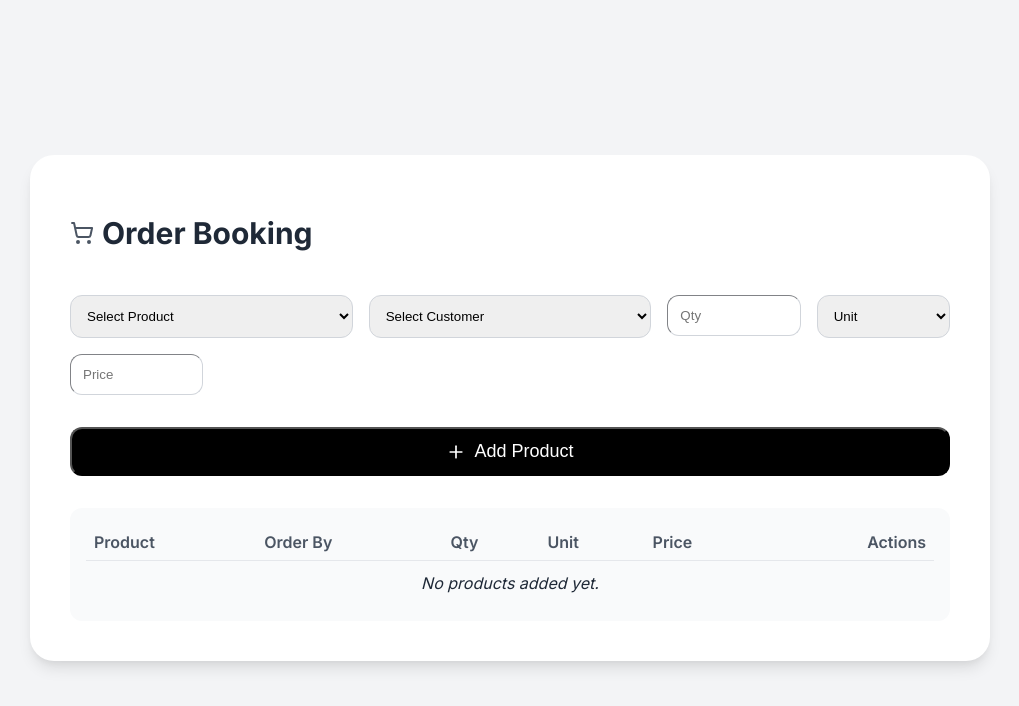
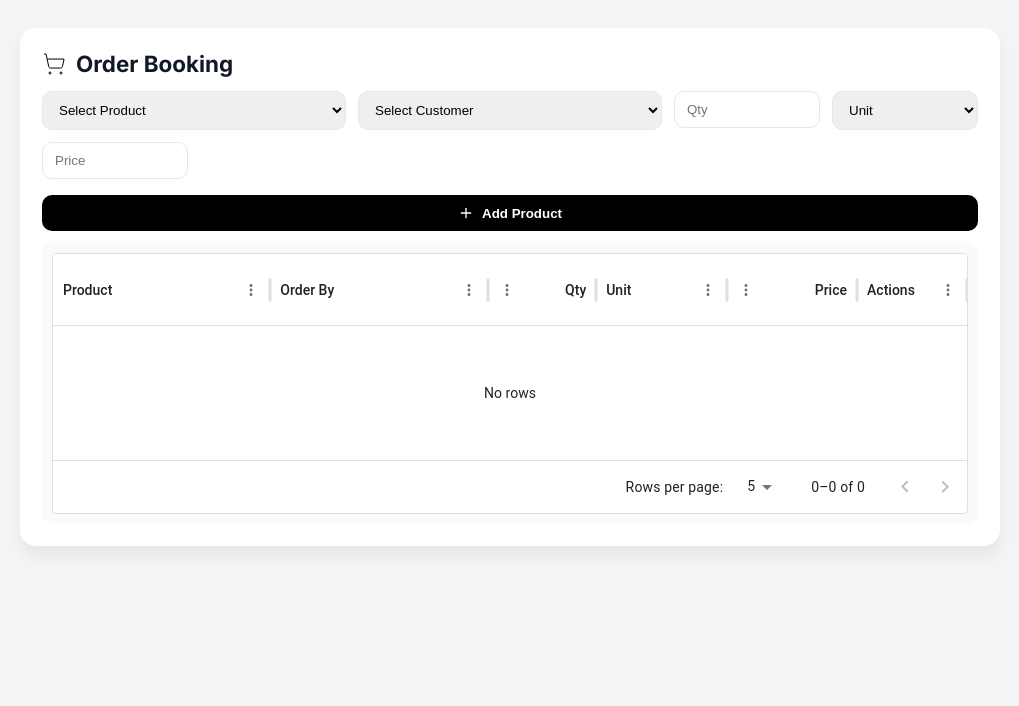
Before and after one commit to MuhammadFaizan42/aftabfood, a React (Vite) app: page /orderby in a window 1280 px wide. Shown: the top 706 px of the page, without its empty margins (130-1149 px from the left). Built offline with nearby package versions, Linux system fonts and the light colour scheme.

Commit message:
Material ui and table to grid change

```diff
--- a/package.json
+++ b/package.json
@@ -10,6 +10,10 @@
     "preview": "vite preview"
   },
   "dependencies": {
+    "@emotion/react": "^11.14.0",
+    "@emotion/styled": "^11.14.1",
+    "@mui/material": "^7.3.1",
+    "@mui/x-data-grid": "^8.10.2",
     "@tailwindcss/vite": "^4.1.12",
     "lucide-react": "^0.542.0",
     "react": "^19.1.1",
--- a/src/order.jsx
+++ b/src/order.jsx
@@ -1,18 +1,58 @@
-import React, { useState } from "react";
+// OrderPage.jsx
+import React, { useState, useRef, useCallback, useEffect } from "react";
+import { DataGrid } from "@mui/x-data-grid";
+import useMediaQuery from "@mui/material/useMediaQuery";
 import { Plus, Trash2, Edit } from "lucide-react";
 
 export default function OrderPage() {
+  // inputs
   const [product, setProduct] = useState("");
   const [orderBy, setOrderBy] = useState("");
   const [quantity, setQuantity] = useState("");
   const [unit, setUnit] = useState("");
   const [price, setPrice] = useState("");
+
+  // data rows (each row MUST have a unique id for DataGrid)
   const [addedProducts, setAddedProducts] = useState([]);
+  const idRef = useRef(1); // simple incremental id generator
 
+  // responsive: detect small screens
+  const isSmall = useMediaQuery("(max-width:600px)");
+
+  // column visibility model (controlled). we update on screen-size changes
+  const [columnVisibilityModel, setColumnVisibilityModel] = useState({});
+
+  useEffect(() => {
+    if (isSmall) {
+      // hide less-important columns on mobile
+      setColumnVisibilityModel({
+        orderBy: false,
+        unit: false,
+        price: false,
+      });
+    } else {
+      // show all columns on larger screens
+      setColumnVisibilityModel({
+        orderBy: true,
+        unit: true,
+        price: true,
+      });
+    }
+  }, [isSmall]);
+
+  // add a product (creates a row with unique id)
   const handleAddProduct = () => {
     if (product && orderBy && quantity && unit && price) {
-      const newProduct = { product, orderBy, quantity, unit, price };
-      setAddedProducts([...addedProducts, newProduct]);
+      const newRow = {
+        id: idRef.current++,
+        product,
+        orderBy,
+        quantity,
+        unit,
+        price,
+      };
+      setAddedProducts((prev) => [...prev, newRow]);
+      // clear inputs
       setProduct("");
       setOrderBy("");
       setQuantity("");
@@ -21,228 +61,159 @@ export default function OrderPage() {
     }
   };
 
-  const handleRemoveProduct = (index) => {
-    const updated = addedProducts.filter((_, i) => i !== index);
-    setAddedProducts(updated);
+  // remove by id
+  const handleRemoveProduct = (id) => {
+    setAddedProducts((prev) => prev.filter((r) => r.id !== id));
   };
 
-  const handleEditProduct = (index) => {
-    console.log(`Edit product at index: ${index}`);
+  // load row into inputs for edit (keeps same Add button UX)
+  const handleEditProduct = (id) => {
+    const row = addedProducts.find((r) => r.id === id);
+    if (!row) return;
+    setProduct(row.product);
+    setOrderBy(row.orderBy);
+    setQuantity(row.quantity);
+    setUnit(row.unit);
+    setPrice(row.price);
+    // remove old row (we will add a new row on Save so ID will change)
+    setAddedProducts((prev) => prev.filter((r) => r.id !== id));
   };
+
+  // DataGrid inline edit persistence handler (row editing API)
+  // This function is called by DataGrid when a row edit finishes.
+  const processRowUpdate = useCallback((newRow) => {
+    // Persist the edited row to React state
+    setAddedProducts((prev) =>
+      prev.map((r) => (r.id === newRow.id ? newRow : r))
+    );
+    return newRow;
+  }, []);
+
+  // columns definition
+  const columns = [
+    {
+      field: "product",
+      headerName: "Product",
+      flex: 1,
+      minWidth: 140,
+      editable: true,
+    },
+    {
+      field: "orderBy",
+      headerName: "Order By",
+      flex: 1,
+      minWidth: 140,
+      editable: true,
+    },
+    {
+      field: "quantity",
+      headerName: "Qty",
+      type: "number",
+      flex: 0.5,
+      minWidth: 90,
+      editable: true,
+    },
+    {
+      field: "unit",
+      headerName: "Unit",
+      flex: 0.6,
+      minWidth: 100,
+      editable: true,
+    },
+    {
+      field: "price",
+      headerName: "Price",
+      type: "number",
+      flex: 0.6,
+      minWidth: 100,
+      editable: true,
+    },
+    {
+      field: "actions",
+      headerName: "Actions",
+      sortable: false,
+      filterable: false,
+      width: 110,
+      renderCell: (params) => {
+        const onEdit = (e) => {
+          e.stopPropagation();
+          handleEditProduct(params.row.id);
+        };
+        const onDelete = (e) => {
+          e.stopPropagation();
+          handleRemoveProduct(params.row.id);
+        };
+        return (
+          <div style={{ display: "flex", gap: 8 }}>
+            <button
+              onClick={onEdit}
+              aria-label="Edit"
+              style={{
+                background: "transparent",
+                border: "none",
+                padding: 6,
+                cursor: "pointer",
+                color: "#2563eb",
+              }}
+            >
+              <Edit size={16} />
+            </button>
+            <button
+              onClick={onDelete}
+              aria-label="Delete"
+              style={{
+                background: "transparent",
+                border: "none",
+                padding: 6,
+                cursor: "pointer",
+                color: "#ef4444",
+              }}
+            >
+              <Trash2 size={16} />
+            </button>
+          </div>
+        );
+      },
+    },
+  ];
+
+  // rows for DataGrid
+  const rows = addedProducts;
 
   return (
     <div>
       <style>{`
         @import url('https://fonts.googleapis.com/css2?family=Inter:wght@400;500;600;700&display=swap');
-
-        *, *::before, *::after { box-sizing: border-box; }
-
-        body {
-          font-family: 'Inter', sans-serif;
-          background-color: #f3f4f6;
-          display: flex;
-          justify-content: center;
-          align-items: center;
-          min-height: 100vh;
-          padding: 1rem;
-        }
-
+        *,*::before,*::after{box-sizing:border-box}
+        body { font-family: 'Inter', sans-serif; background-color: #f3f4f6; margin:0; }
         .container {
           width: 100%;
-          max-width: 960px;
-          background-color: #ffffff;
-          box-shadow: 0 10px 15px -3px rgba(0, 0, 0, 0.1), 0 4px 6px -2px rgba(0, 0, 0, 0.05);
-          border-radius: 1.5rem;
-          padding: 2.5rem;
+          max-width: 980px;
+          margin: 28px auto;
+          background: #fff;
+          border-radius: 16px;
+          padding: 22px;
+          box-shadow: 0 10px 15px rgba(0,0,0,0.06);
         }
-
-        .header {
-          display: flex;
-          align-items: center;
-          margin-bottom: 1.5rem;
-        }
-
-        .header-title {
-          font-size: 1.875rem;
-          font-weight: 700;
-          color: #1f2937;
-        }
-
-        .icon {
-          margin-right: 0.5rem;
-          color: #4b5563;
-        }
-
-        .input-grid {
-          display: grid;
-          gap: 1rem;
-          margin-bottom: 2rem;
-        }
-
-        /* Desktop grid (>=768px) */
-        @media (min-width: 768px) {
-          .input-grid {
-            grid-template-columns: repeat(6, minmax(0, 1fr));
-          }
+        .header { display:flex; align-items:center; gap:10px; margin-bottom: 14px; }
+        .header-title { font-size: 1.4rem; font-weight:700; color:#111827; margin:0; }
+        .input-grid { display:grid; gap:12px; margin-bottom:16px; }
+        @media(min-width:768px){
+          .input-grid { grid-template-columns: repeat(6, minmax(0,1fr)); }
           .col-2 { grid-column: span 2 / span 2; }
           .col-1 { grid-column: span 1 / span 1; }
         }
-
-        /* Mobile grid (<768px) — single column */
-        @media (max-width: 767px) {
-          .input-grid {
-            grid-template-columns: 1fr;
-          }
-        }
-
-        .input-field {
-          width: 100%;
-          padding: 0.75rem;
-          border-width: 1px;
-          border-color: #d1d5db;
-          border-radius: 0.75rem;
-          outline: none;
-          transition-property: border-color, box-shadow;
-          transition-duration: 300ms;
-        }
-
-        .input-field:focus {
-          border-color: #3b82f6;
-          box-shadow: 0 0 0 2px rgba(59, 130, 246, 0.5);
-        }
-
-        .add-button {
-          width: 100%;
-          background-color: #000000;
-          color: #ffffff;
-          padding: 0.75rem 1.5rem;
-          border-radius: 0.75rem;
-          font-size: 1.125rem;
-          font-weight: 500;
-          transition-property: background-color;
-          transition-duration: 300ms;
-          display: flex;
-          align-items: center;
-          justify-content: center;
-        }
-
-        .add-button:hover {
-          background-color: #4b5563;
-        }
-
-        .table-container {
-          background-color: #f9fafb;
-          border-radius: 0.75rem;
-          padding: 1rem;
-          overflow-x: auto;
-        }
-
-        .styled-table {
-          width: 100%;
-          text-align: left;
-          border-collapse: collapse;
-        }
-
-        .styled-table th {
-          padding: 0.5rem;
-          font-weight: 600;
-          color: #4b5563;
-          border-bottom: 1px solid #e5e7eb;
-          word-break: break-word;
-        }
-
-        .styled-table td {
-          padding: 0.75rem 0.5rem;
-          color: #1f2937;
-          border-bottom: 1px solid #e5e7eb;
-          word-break: break-word;
-        }
-
-        .styled-table tbody tr:last-child td {
-          border-bottom: none;
-        }
-
-        .styled-table .actions-cell {
-          text-align: right;
-        }
-
-        .action-buttons {
-          display: flex;
-          justify-content: flex-end;
-          gap: 0.5rem;
-          flex-wrap: wrap;
-        }
-
-        .action-button {
-          padding: 0.5rem;
-          border-radius: 9999px;
-          transition-property: background-color, color;
-          transition-duration: 300ms;
-          background: none;
-          border: none;
-        }
-
-        .edit-button { color: #3b82f6; }
-        .edit-button:hover { color: #1d4ed8; background-color: #e5e7eb; }
-
-        .remove-button { color: #ef4444; }
-        .remove-button:hover { color: #b91c1c; background-color: #e5e7eb; }
-
-        .empty-row {
-          text-align: center;
-          padding: 1.5rem;
-          color: #6b7280;
-          font-style: italic;
-        }
-
-        .sr-only {
-          position: absolute;
-          width: 1px;
-          height: 1px;
-          padding: 0;
-          margin: -1px;
-          overflow: hidden;
-          clip: rect(0, 0, 0, 0);
-          white-space: nowrap;
-          border-width: 0;
-        }
-
-        /* Utilities used in JSX */
-        .mr-2 { margin-right: 0.5rem; }
-        .mb-8 { margin-bottom: 2rem; }
-
-        /* Small screens: transform table rows to cards */
-        @media (max-width: 640px) {
-          .styled-table thead { display: none; }
-          .styled-table tbody tr {
-            display: block;
-            border: 1px solid #e5e7eb;
-            border-radius: 0.75rem;
-            padding: 0.75rem;
-            margin-bottom: 0.75rem;
-            background-color: #fff;
-          }
-          .styled-table td {
-            display: flex;
-            justify-content: space-between;
-            align-items: center;
-            border-bottom: none;
-            padding: 0.5rem 0;
-          }
-          .styled-table td::before {
-            content: attr(data-label);
-            font-weight: 600;
-            color: #6b7280;
-            margin-right: 1rem;
-          }
-          .styled-table .actions-cell {
-            text-align: left;
-            justify-content: flex-start;
-          }
-          .container {
-            padding: 1rem;
-            border-radius: 1rem;
-          }
+        .input-field { width:100%; padding:10px 12px; border-radius:10px; border:1px solid #e5e7eb; outline:none; }
+        .input-field:focus{ box-shadow: 0 0 0 3px rgba(59,130,246,0.08); border-color:#3b82f6; }
+        .add-button { display:flex; gap:8px; align-items:center; justify-content:center; width:100%; background:#000; color:#fff; padding:10px; border-radius:10px; border:none; cursor:pointer; font-weight:600; }
+        .add-button:hover{ background:#111827; }
+        /* DataGrid wrapper */
+        .grid-wrapper { width:100%; margin-top:12px; background: #f9fafb; border-radius:10px; padding:10px; }
+        /* ensure DataGrid cells wrap when narrow */
+        .MuiDataGrid-cell { white-space: normal; line-height:1.25; }
+        /* small-screen tweaks */
+        @media(max-width:600px){
+          .container{ padding:14px; border-radius:12px; }
         }
       `}</style>
 
@@ -250,40 +221,28 @@ export default function OrderPage() {
         {/* Header */}
         <div className="header">
           <svg
-            xmlns="http://www.w3.org/2000/svg"
             width="24"
             height="24"
             viewBox="0 0 24 24"
             fill="none"
             stroke="currentColor"
-            strokeWidth="2"
-            strokeLinecap="round"
-            strokeLinejoin="round"
-            className="icon"
           >
             <circle cx="8" cy="21" r="1" />
             <circle cx="19" cy="21" r="1" />
             <path d="M2.05 2.05h2l2.66 12.42a2 2 0 0 0 2 1.58h9.78a2 2 0 0 0 1.95-1.57l1.65-7.43H5.12" />
           </svg>
-          <h1 className="header-title">Order Booking</h1>
+          <h2 className="header-title">Order Booking</h2>
         </div>
 
-        {/* Inputs */}
+        {/* Inputs (responsive grid) */}
         <div className="input-grid">
-          {/* Product (2 cols on desktop) */}
-          <div className="product-col col-2">
-            <label htmlFor="product-select" className="sr-only">
-              Select Product
-            </label>
+          <div className="col-2">
             <select
-              id="product-select"
+              className="input-field"
               value={product}
               onChange={(e) => setProduct(e.target.value)}
-              className="input-field"
             >
-              <option value="" disabled>
-                Select Product
-              </option>
+              <option value="">Select Product</option>
               <option value="Laptop">Laptop</option>
               <option value="Keyboard">Keyboard</option>
               <option value="Mouse">Mouse</option>
@@ -291,20 +250,13 @@ export default function OrderPage() {
             </select>
           </div>
 
-          {/* Order By (2 cols on desktop) */}
-          <div className="orderby-col col-2">
-            <label htmlFor="order-by" className="sr-only">
-              Order By
-            </label>
+          <div className="col-2">
             <select
-              id="order-by"
+              className="input-field"
               value={orderBy}
               onChange={(e) => setOrderBy(e.target.value)}
-              className="input-field"
             >
-              <option value="" disabled>
-                Select Customer
-              </option>
+              <option value="">Select Customer</option>
               <option value="Jane Doe">Jane Doe</option>
               <option value="John Smith">John Smith</option>
               <option value="Alice Johnson">Alice Johnson</option>
@@ -312,123 +264,70 @@ export default function OrderPage() {
             </select>
           </div>
 
-          {/* Qty (1 col on desktop) */}
           <div className="col-1">
-            <label htmlFor="quantity" className="sr-only">
-              Quantity
-            </label>
             <input
-              id="quantity"
+              className="input-field"
+              placeholder="Qty"
               type="number"
               value={quantity}
               onChange={(e) => setQuantity(e.target.value)}
-              placeholder="Qty"
-              className="input-field"
             />
           </div>
 
-          {/* Unit (1 col on desktop) */}
           <div className="col-1">
-            <label htmlFor="unit" className="sr-only">
-              Unit
-            </label>
             <select
-              id="unit"
+              className="input-field"
               value={unit}
               onChange={(e) => setUnit(e.target.value)}
-              className="input-field"
             >
-              <option value="" disabled>
-                Unit
-              </option>
+              <option value="">Unit</option>
               <option value="Pieces">Pieces</option>
               <option value="Cotton">Cotton</option>
               <option value="Tree">Tree</option>
             </select>
           </div>
 
-          {/* Price (1 col on desktop) */}
           <div className="col-1">
-            <label htmlFor="price" className="sr-only">
-              Price
-            </label>
             <input
-              id="price"
+              className="input-field"
+              placeholder="Price"
               type="number"
               value={price}
               onChange={(e) => setPrice(e.target.value)}
-              placeholder="Price"
-              className="input-field"
             />
           </div>
         </div>
 
         {/* Add button */}
-        <div className="mb-8">
+        <div style={{ marginBottom: 12 }}>
           <button onClick={handleAddProduct} className="add-button">
-            <Plus size={20} className="mr-2" /> Add Product
+            <Plus size={16} /> Add Product
           </button>
         </div>
 
-        {/* Table */}
-        <div className="table-container">
-          <table className="styled-table">
-            <thead>
-              <tr>
-                <th className="py-2 px-2">Product</th>
-                <th className="py-2 px-2">Order By</th>
-                <th className="py-2 px-2">Qty</th>
-                <th className="py-2 px-2">Unit</th>
-                <th className="py-2 px-2">Price</th>
-                <th className="py-2 px-2 actions-cell">Actions</th>
-              </tr>
-            </thead>
-            <tbody>
-              {addedProducts.length > 0 ? (
-                addedProducts.map((item, index) => (
-                  <tr key={index}>
-                    <td data-label="Product" className="py-3 px-2">
-                      {item.product}
-                    </td>
-                    <td data-label="Order By" className="py-3 px-2">
-                      {item.orderBy}
-                    </td>
-                    <td data-label="Qty" className="py-3 px-2">
-                      {item.quantity}
-                    </td>
-                    <td data-label="Unit" className="py-3 px-2">
-                      {item.unit}
-                    </td>
-                    <td data-label="Price" className="py-3 px-2">
-                      {item.price}
-                    </td>
-                    <td data-label="Actions" className="py-3 px-2 actions-cell">
-                      <div className="action-buttons">
-                        <button
-                          onClick={() => handleEditProduct(index)}
-                          className="action-button edit-button"
-                        >
-                          <Edit size={20} />
-                        </button>
-                        <button
-                          onClick={() => handleRemoveProduct(index)}
-                          className="action-button remove-button"
-                        >
-                          <Trash2 size={20} />
-                        </button>
-                      </div>
-                    </td>
-                  </tr>
-                ))
-              ) : (
-                <tr>
-                  <td colSpan="6" className="empty-row">
-                    No products added yet.
-                  </td>
-                </tr>
-              )}
-            </tbody>
-          </table>
+        {/* DataGrid */}
+        <div className="grid-wrapper">
+          <DataGrid
+            rows={rows}
+            columns={columns}
+            autoHeight
+            density="comfortable"
+            pageSizeOptions={[5, 10, 25]}
+            initialState={{ pagination: { paginationModel: { pageSize: 5 } } }}
+            disableRowSelectionOnClick
+            processRowUpdate={processRowUpdate}
+            onProcessRowUpdateError={(err) =>
+              console.error("row update error", err)
+            }
+            experimentalFeatures={{ newEditingApi: true }}
+            columnVisibilityModel={columnVisibilityModel}
+            onColumnVisibilityModelChange={(newModel) =>
+              setColumnVisibilityModel(newModel)
+            }
+            sx={{
+              ".MuiDataGrid-virtualScroller": { background: "transparent" },
+            }}
+          />
         </div>
       </div>
     </div>
```
Also changed, not shown: 1 other file (tests, documents, lock files or other folders).
